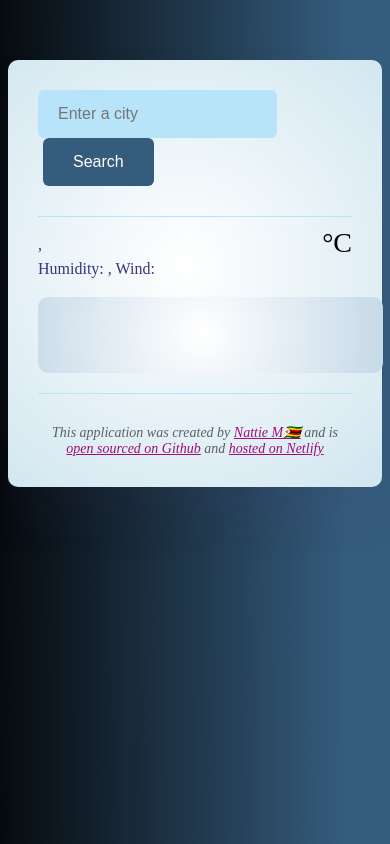
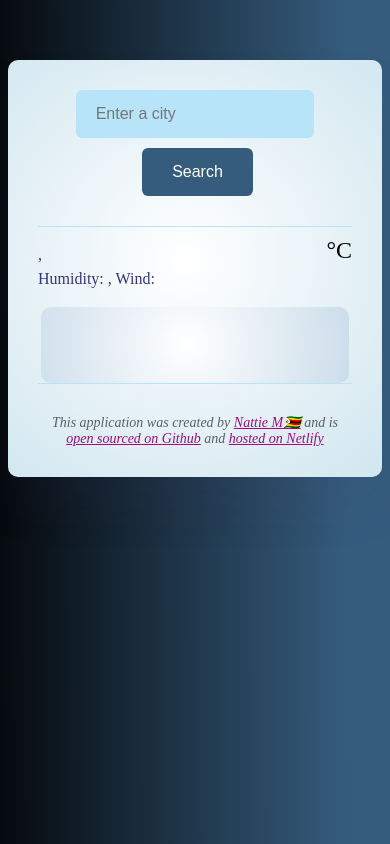
Before and after one commit to Nattie14/SkySavvyWeather, a plain HTML site: page index.html in a window 390 px wide. Drawn offline with nearby package versions, Linux system fonts and the light colour scheme; no server answers; a web font is replaced by a local one.

Commit message:
Updated CSS to improve UX

```diff
--- a/src/style.css
+++ b/src/style.css
@@ -29,6 +29,12 @@ a {
   box-shadow: 0 30px 50px rgba(65, 50, 100, 0.08);
 }
 
+.search-form {
+    display: flex;
+    flex-direction: column;
+    align-items: center;
+  }
+
   .search-form-input {
     background: rgb(184, 228, 249);
     border: none;
@@ -36,7 +42,9 @@ a {
     width: 76%;
     padding: 15px 20px;
     font-size: 16px;
+    margin-bottom: 10px; /* Add margin below the search input */
   }
+
   .search-form-submit {
     background: rgb(53, 92, 125);
     padding: 15px 30px;
@@ -46,6 +54,7 @@ a {
     font-size: 16px;
     margin-left: 5px;
   }
+
 
 .search-form-submit:hover {
   background: rgb(184, 228, 249);
@@ -85,30 +94,50 @@ a {
   width: 88px;
   height: 88px;
 }
+
 .weather-app-unit {
   margin-top: 10px;
   font-size: 28px;
 }
 
-.weather-forecast-container{
+@media screen and (max-width: 600px) {
+  .weather-app-unit {
+    font-size: 24px;
+
+  }
+}
+
+.weather-forecast-container {
   background: radial-gradient(
     827px at 47.3% 48%,
     rgb(255, 255, 255) 0%,
     rgb(28, 106, 164) 88.8%
   );
-
   border-radius: 10px;
   width: 92%;
   padding: 28px;
   margin-bottom: 20px;
 }
+
+@media screen and (max-width: 600px) {
+  .weather-forecast-container {
+    width: 80%;
+    margin: 0 auto;
+  }
+}
+
 .weather-forecast {
     margin-top: 20px;
     text-align: center;
     color: black;
+    display: flex;
+    flex-wrap: wrap;
+    justify-content: space-around;
+  }
 
-  display: flex;
-  justify-content: space-around;
+  .weather-forecast > div {
+    width: calc(20% - 10px);
+    margin-bottom: 20px;
   }
 
   .weather-forecast-date {
@@ -120,13 +149,14 @@ a {
     opacity: 0.7;
     color: rgb(53, 92, 125);
   }
+
   .weather-forecast-icon {
     width: 78px;
     height: 78px;
     margin: 0 auto;
     display: block;
+  }
 
-}
 footer {
   border-top: 1px solid rgb(184, 228, 249);
   padding: 30px 0 0 0;
```
Lines whose indentation alone changed are shown as unchanged.
